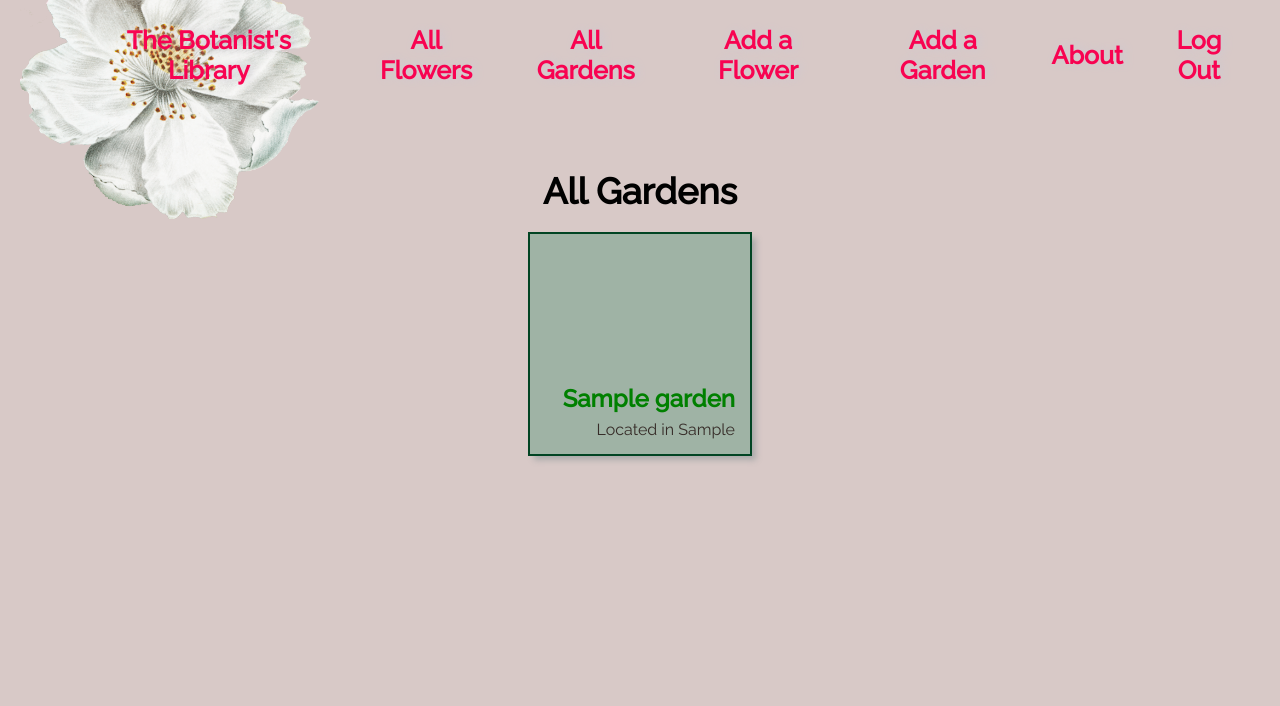
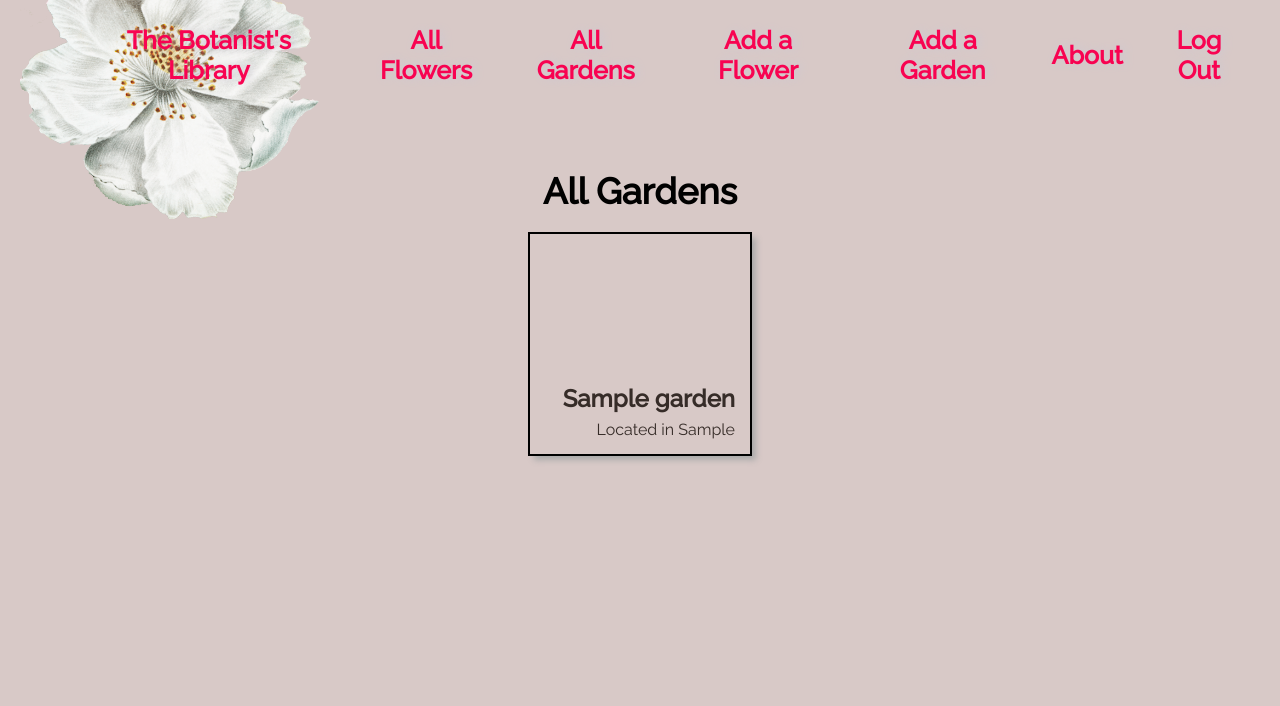
Before and after one commit to kangcarol/flower-collector-lab, a Django app: page /gardens/ in a window 1280 px wide. Shown: the top 706 px of the page. Run offline with Django 4.2, Linux system fonts and the light colour scheme; a user stored in the database is signed in; tables that the repository leaves empty hold one stand-in row (values such as "Sample post").

Commit message:
change garden container color back

```diff
--- a/main_app/static/css/gardens/garden-index.css
+++ b/main_app/static/css/gardens/garden-index.css
@@ -3,7 +3,7 @@
   display: flex;
   justify-content: center;
   flex-wrap: wrap;
-  color: #014423;
+
 }
 
 .card {
@@ -13,7 +13,6 @@
   border: solid 2px;
   box-shadow: var(--card-box-shadow);
   position: relative;
-  background-color: rgb(159, 179, 165)
 }
 
 .card-bg{
@@ -66,5 +65,5 @@
 }
 
 h2 {
-  color:  green;
+  color: var(--text-color);
 }
```
